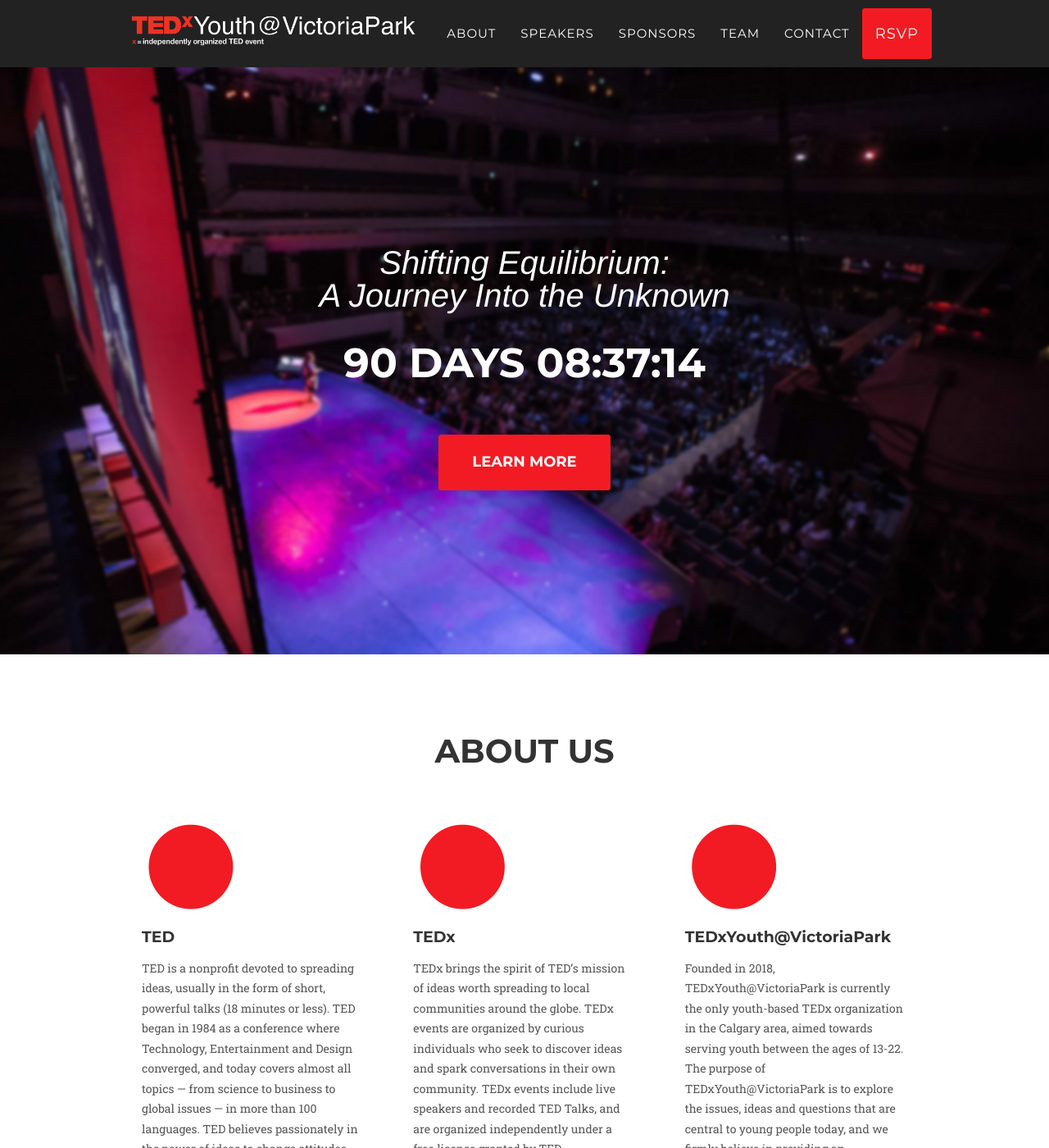
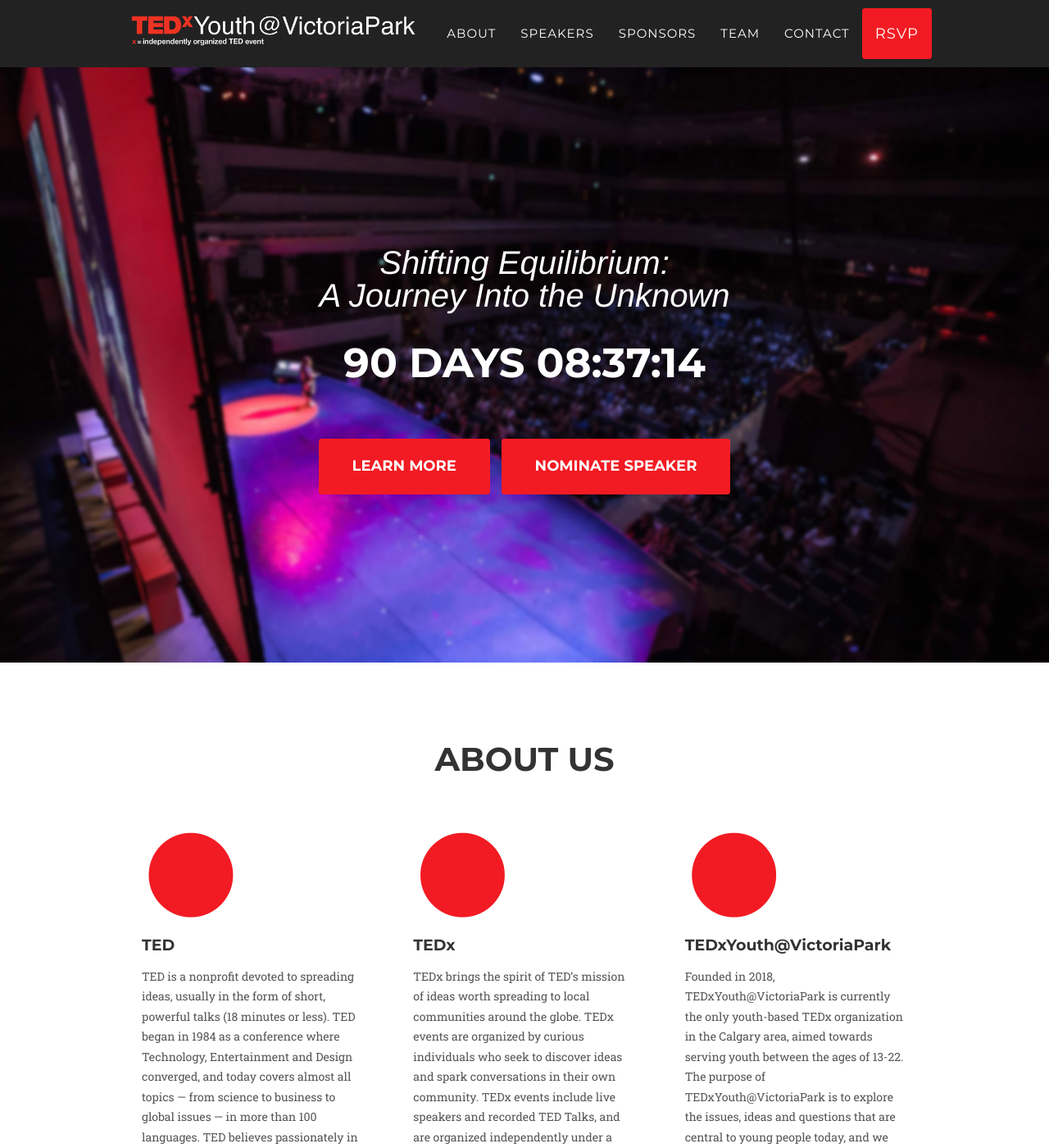
Before and after one commit to rxyang0/tedxyouthvictoriapark, a Jekyll site: the page built from index.html, in a window 1280 px wide and 1400 px high. Shown: the whole window at 82% size. Built offline with Jekyll 4.4.1, drawn with Linux system fonts in a browser that asks for light colours; some web fonts are replaced.

Commit message:
Close #6

```diff
--- a/_includes/header.html
+++ b/_includes/header.html
@@ -3,7 +3,10 @@
 		<div class="intro-text">
 			<div class="intro-lead-in">Shifting Equilibrium:<br>A Journey Into the Unknown</div>
 			<div class="intro-heading" id="countdown">0 days 00:00:00</div>
-			<a href="#about" class="page-scroll btn btn-xl">Learn More</a>
+			<a href="#about" class="page-scroll btn btn-xl header-button">Learn More</a>
+			<a href="/nominatespeaker" class="btn btn-xl header-button" data-toggle="tooltip" data-placement="bottom" title="You can nominate yourself or someone you know!">
+				Nominate Speaker
+			</a>
 		</div>
 	</div>
 </header>
--- a/_sass/pages/nominate-speaker.scss
+++ b/_sass/pages/nominate-speaker.scss
@@ -7,6 +7,10 @@
     padding-right: 7px;
     background-color: transparent;
     border: 0;
+}
+
+.header-button {
+    margin: 5px;
 }
 
 @media (min-width:320px) {
--- a/js/ui.js
+++ b/js/ui.js
@@ -1,3 +1,7 @@
+$(document).ready(function() {
+    $('[data-toggle="tooltip"]').tooltip();
+});
+
 // jQuery for page scrolling feature - requires jQuery Easing plugin
 $(function() {
     $('a.page-scroll').bind('click', function(event) {
```
